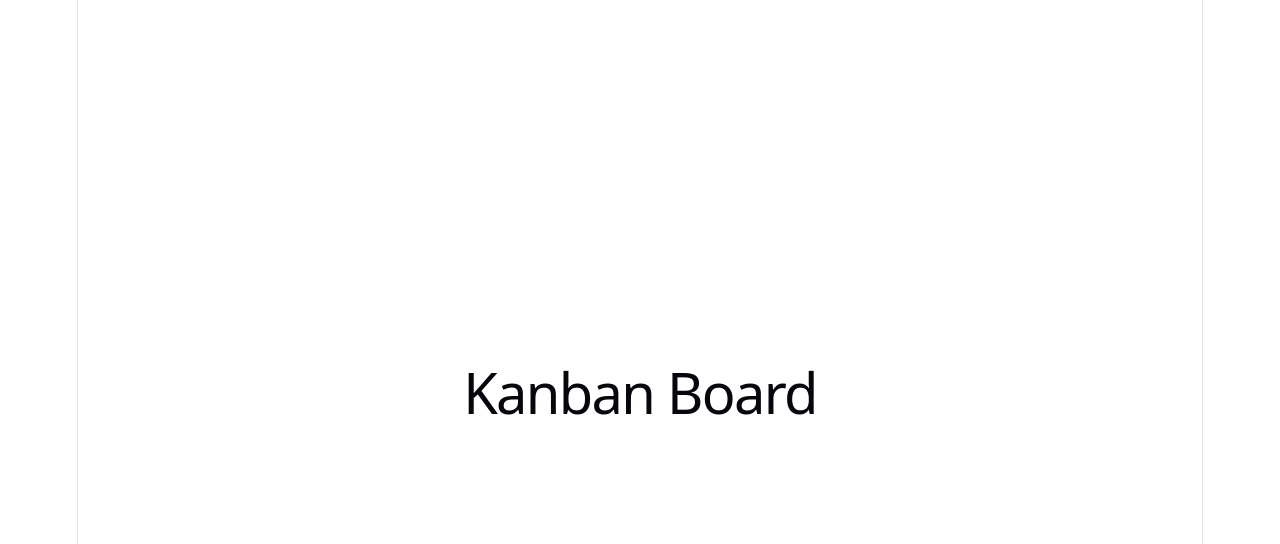
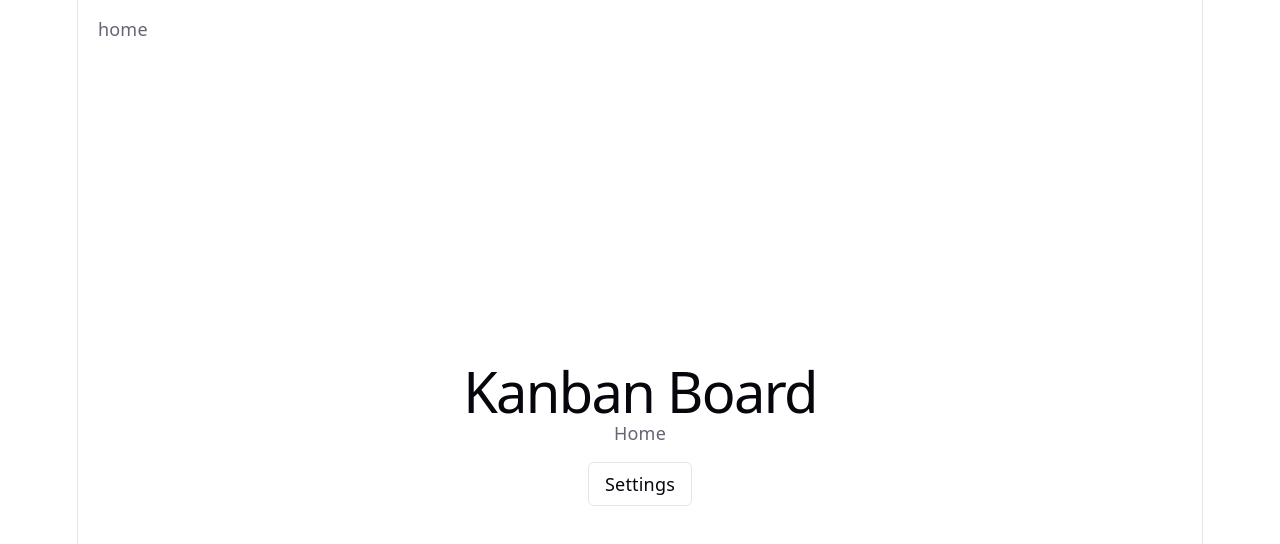
Before and after one commit to kevinrion/personal-kanban-board, a Next.js app: page / in a window 1280 px wide. Shown: the top 544 px of the page. Built offline with nearby package versions, Linux system fonts and the light colour scheme.

Commit message:
Add breadcrumb navigation component, create settings page, and enhance styling; update README with new features

```diff
--- a/src/app/globals.css
+++ b/src/app/globals.css
@@ -43,6 +43,51 @@ body {
   min-height: 100svh;
 }
 
+.breadcrumb {
+  width: 1126px;
+  max-width: 100%;
+  margin: 0 auto;
+  padding: 16px 20px 0;
+  border-inline: 1px solid var(--border);
+  box-sizing: border-box;
+}
+
+.breadcrumb-list {
+  display: flex;
+  flex-wrap: wrap;
+  align-items: center;
+  gap: 8px;
+  margin: 0;
+  padding: 0;
+  list-style: none;
+}
+
+.breadcrumb-item {
+  display: flex;
+  align-items: center;
+  color: var(--text);
+  text-transform: lowercase;
+}
+
+.breadcrumb-item:not(:last-child)::after {
+  content: '/';
+  margin-left: 8px;
+  color: var(--border);
+}
+
+.breadcrumb-item a {
+  color: var(--text-h);
+  text-decoration: none;
+}
+
+.breadcrumb-item a:hover {
+  text-decoration: underline;
+}
+
+.breadcrumb-item [aria-current='page'] {
+  color: var(--text);
+}
+
 main {
   width: 1126px;
   max-width: 100%;
@@ -76,3 +121,20 @@ p {
   margin: 0;
   color: var(--text);
 }
+
+.button {
+  display: inline-block;
+  margin-top: 16px;
+  padding: 8px 16px;
+  border: 1px solid var(--border);
+  border-radius: 6px;
+  background: var(--bg);
+  color: var(--text-h);
+  font: inherit;
+  text-decoration: none;
+  cursor: pointer;
+}
+
+.button:hover {
+  border-color: var(--text);
+}
--- a/src/app/layout.tsx
+++ b/src/app/layout.tsx
@@ -1,4 +1,5 @@
 import type { Metadata } from 'next'
+import Breadcrumb from '@/components/Breadcrumb'
 import './globals.css'
 
 export const metadata: Metadata = {
@@ -13,7 +14,10 @@ export default function RootLayout({
 }>) {
   return (
     <html lang="en">
-      <body>{children}</body>
+      <body>
+        <Breadcrumb />
+        {children}
+      </body>
     </html>
   )
 }
--- a/src/app/page.tsx
+++ b/src/app/page.tsx
@@ -1,7 +1,13 @@
+import Link from 'next/link'
+
 export default function Home() {
   return (
     <main>
       <h1>Kanban Board</h1>
+      <p>Home</p>
+      <Link href="/settings" className="button">
+        Settings
+      </Link>
     </main>
   )
 }
--- /dev/null
+++ b/src/components/Breadcrumb.tsx
@@ -0,0 +1,47 @@
+'use client'
+
+import Link from 'next/link'
+import { usePathname } from 'next/navigation'
+
+type Crumb = {
+  href: string
+  label: string
+}
+
+function getBreadcrumbs(pathname: string): Crumb[] {
+  const segments = pathname.split('/').filter(Boolean)
+  const crumbs: Crumb[] = [{ href: '/', label: 'home' }]
+
+  let path = ''
+  for (const segment of segments) {
+    path += `/${segment}`
+    crumbs.push({ href: path, label: segment })
+  }
+
+  return crumbs
+}
+
+export default function Breadcrumb() {
+  const pathname = usePathname()
+  const crumbs = getBreadcrumbs(pathname)
+
+  return (
+    <nav aria-label="Breadcrumb" className="breadcrumb">
+      <ol className="breadcrumb-list">
+        {crumbs.map((crumb, index) => {
+          const isLast = index === crumbs.length - 1
+
+          return (
+            <li key={crumb.href} className="breadcrumb-item">
+              {isLast ? (
+                <span aria-current="page">{crumb.label}</span>
+              ) : (
+                <Link href={crumb.href}>{crumb.label}</Link>
+              )}
+            </li>
+          )
+        })}
+      </ol>
+    </nav>
+  )
+}
```
Also changed, not shown: src/app/settings/page.tsx (added, +13 -0 lines), 2 other files (tests, documents, lock files or other folders).
